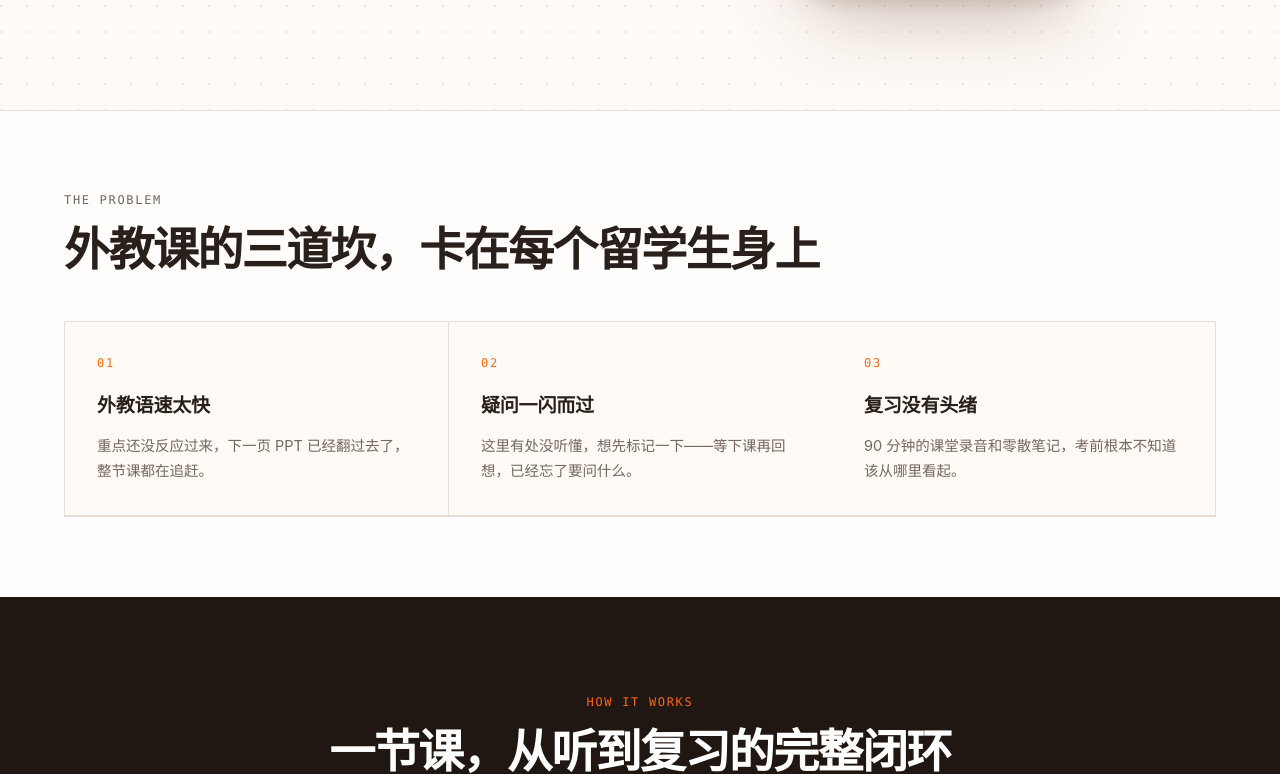
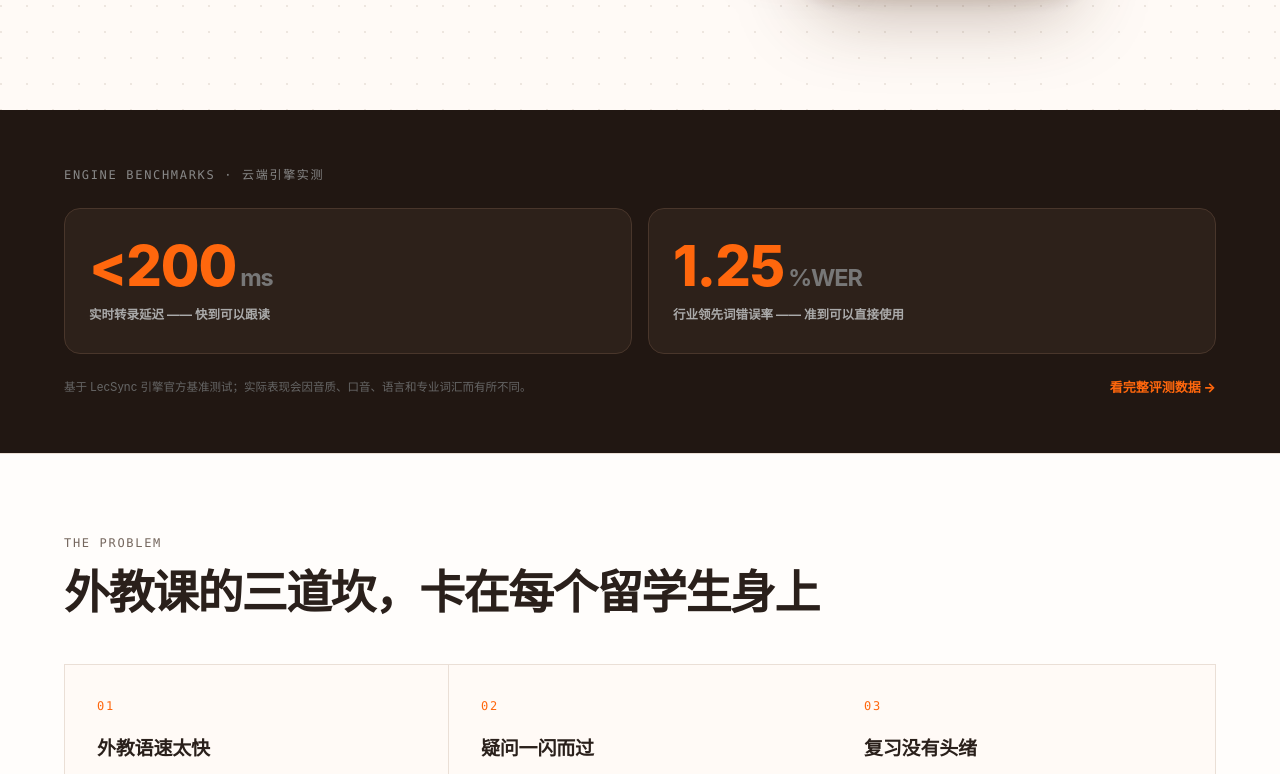
Before and after one commit to YZUSeanYan/course-companion, a React (Vite) app in the folder site/: page / in a window 1280 px wide. Shown: the part 766-1540 px from the top of the page. Built offline with nearby package versions, Linux system fonts and the light colour scheme.

Commit message:
feat: 官网展示云端引擎实测参数（首屏数据带 + 功能页完整评测） (#62)
Co-authored-by: Seanyan <274781092+YZUSeanYan@users.noreply.github.com>

```diff
--- /dev/null
+++ b/site/src/components/site/BenchmarksSection.tsx
@@ -0,0 +1,160 @@
+import { Link } from 'react-router'
+import Reveal from './Reveal'
+
+// 云端引擎（LecSync）官方基准与质量评测数据。
+// 数字与口径来自上游引擎的公开基准页；知习经自有网关接入，客户端不内嵌任何密钥。
+
+const NOTE = '基于 LecSync 引擎官方基准测试；实际表现会因音质、口音、语言和专业词汇而有所不同。'
+
+function StatNumber({ value, unit, label, accent }: { value: string; unit?: string; label: string; accent?: string }) {
+  return (
+    <div className="rounded-2xl px-6 py-7" style={{ background: 'var(--dark-2)', border: '1px solid var(--dark-line)' }}>
+      <p style={{ fontSize: 'clamp(38px, 4.6vw, 56px)', fontWeight: 800, letterSpacing: '-0.02em', color: accent ?? '#fff', lineHeight: 1.05 }}>
+        {value}
+        {unit && <span style={{ fontSize: '0.42em', fontWeight: 700, color: '#777', marginLeft: 4 }}>{unit}</span>}
+      </p>
+      <p style={{ fontSize: 12.5, fontWeight: 700, color: '#aaa', marginTop: 10 }}>{label}</p>
+    </div>
+  )
+}
+
+/** 首页显眼数据带：两个核心数字 + 完整评测入口。 */
+export function LatencyStrip() {
+  return (
+    <section style={{ background: 'var(--dark)' }}>
+      <div className="container-x py-14">
+        <Reveal>
+          <p className="mono-label" style={{ color: '#888' }}>ENGINE BENCHMARKS · 云端引擎实测</p>
+          <div className="grid gap-4 sm:grid-cols-2 mt-6">
+            <StatNumber value="<200" unit="ms" label="实时转录延迟 —— 快到可以跟读" accent="var(--brand)" />
+            <StatNumber value="1.25" unit="%WER" label="行业领先词错误率 —— 准到可以直接使用" accent="var(--brand)" />
+          </div>
+          <div className="flex flex-wrap items-center justify-between gap-3 mt-6">
+            <p style={{ fontSize: 11.5, color: '#666' }}>{NOTE}</p>
+            <Link
+              to="/features"
+              style={{ fontSize: 13, fontWeight: 800, color: 'var(--brand)', whiteSpace: 'nowrap' }}
+            >
+              看完整评测数据 →
+            </Link>
+          </div>
+        </Reveal>
+      </div>
+    </section>
+  )
+}
+
+const TRANSLATION_CARDS = [
+  {
+    tag: '4B 对比 1.7B',
+    stat: '4.21',
+    unit: '/5',
+    label: '严重错误减半',
+    body: '998 段线上转写盲评（1–5 分）：4B 平均 4.21，1.7B 为 3.72；严重错误率从 18.2% 降到 9.9%。被评为最好的有 485 段，1.7B 只有 58 段。',
+  },
+  {
+    tag: '此前的云端链路',
+    stat: '51.9',
+    unit: '%',
+    label: '统计上打平',
+    body: '对 407 条课堂/会议段落，相对此前生产栈（云端草稿 + 可选改写）的胜率为 51.9%，p = 0.69。只对裸云端草稿时点估计为 55.7%，仍不显著。',
+  },
+  {
+    tag: '腾讯混元 Hy-MT 1.8B',
+    stat: '71.9',
+    unit: '%',
+    label: '课堂 ASR 上领先',
+    body: '通用课堂段胜率 71.9%。带上文：74.3%。带术语表：69.3%。混元在 WMT24 书面/新闻上更好——LecSync-MT 是口语专家，不是通用文学翻译模型。',
+  },
+  {
+    tag: 'Qwen3.5-2B',
+    stat: '6',
+    unit: '/6',
+    label: '六套冻结试卷全胜',
+    body: '与混元对比使用同一套六组冻结题目，覆盖课堂、上文、术语、无上文、WMT24 和多语言目标。',
+  },
+]
+
+const WIN_RATE_ROWS = [
+  { group: '课堂段落', rate: '71.9%' },
+  { group: '需要上文', rate: '74.3%' },
+  { group: '术语表', rate: '69.3%' },
+]
+
+/** 功能页完整评测区：转写性能 + 翻译质量评测（含方法论与口径说明）。 */
+export function BenchmarksSection() {
+  return (
+    <section id="benchmarks" style={{ background: 'var(--dark)' }} className="hairline-t">
+      <div className="container-x py-20">
+        <Reveal>
+          <p className="mono-label" style={{ color: '#888' }}>BENCHMARKS · 云端引擎实测</p>
+          <h2 className="display mt-4" style={{ fontSize: 'clamp(30px, 4.4vw, 50px)', color: '#fff' }}>
+            快到可以跟读，
+            <br />
+            准到可以直接使用。
+          </h2>
+          <p className="mt-5 max-w-xl" style={{ fontSize: 15.5, lineHeight: 1.8, color: '#aaa' }}>
+            低延迟让文字紧跟说话节奏，行业领先的识别准确率让你少返工，把注意力留给正在发生的内容。
+          </p>
+        </Reveal>
+
+        <Reveal delay={0.1}>
+          <div className="grid gap-4 sm:grid-cols-2 mt-10">
+            <StatNumber value="<200" unit="ms" label="实时转录延迟" accent="var(--brand)" />
+            <StatNumber value="1.25" unit="%WER" label="行业领先词错误率" accent="var(--brand)" />
+          </div>
+          <p style={{ fontSize: 11.5, color: '#666', marginTop: 12 }}>{NOTE}</p>
+        </Reveal>
+
+        <Reveal delay={0.14}>
+          <div className="mt-16 rounded-3xl p-7" style={{ background: 'var(--dark-2)', border: '1px solid var(--dark-line)' }}>
+            <p className="mono-label" style={{ color: '#888' }}>TRANSLATION QUALITY · 云端翻译质量</p>
+            <h3 className="display mt-4" style={{ fontSize: 'clamp(22px, 3vw, 32px)', color: '#fff' }}>
+              质量结论以成对 AI 裁判为准
+            </h3>
+            <p className="mt-4" style={{ fontSize: 13.5, lineHeight: 1.9, color: '#aaa' }}>
+              裁判：Gemini 3.8 Flash，正反双判，冻结的课堂与会议试卷；生产对比取自 LecSync 线上流量的 407 段。
+              除特别注明外，以下结果均为 1.7B 模型。
+            </p>
+            <div className="grid gap-4 sm:grid-cols-2 xl:grid-cols-4 mt-7">
+              {TRANSLATION_CARDS.map((card) => (
+                <div key={card.tag} className="rounded-2xl p-5" style={{ background: 'var(--dark)', border: '1px solid var(--dark-line)' }}>
+                  <p style={{ fontSize: 11, fontWeight: 800, color: '#888' }}>{card.tag}</p>
+                  <p style={{ fontSize: 38, fontWeight: 800, letterSpacing: '-0.02em', color: 'var(--brand)', marginTop: 10, lineHeight: 1.05 }}>
+                    {card.stat}
+                    <span style={{ fontSize: '0.5em', color: '#777', marginLeft: 2 }}>{card.unit}</span>
+                  </p>
+                  <p style={{ fontSize: 13, fontWeight: 800, color: '#e8e8e8', marginTop: 8 }}>{card.label}</p>
+                  <p style={{ fontSize: 11.5, lineHeight: 1.8, color: '#999', marginTop: 8 }}>{card.body}</p>
+                </div>
+              ))}
+            </div>
+            <div className="mt-7 rounded-2xl overflow-hidden" style={{ border: '1px solid var(--dark-line)' }}>
+              <div className="grid grid-cols-2 px-5 py-3" style={{ background: 'rgba(255,255,255,.04)' }}>
+                <p style={{ fontSize: 11.5, fontWeight: 800, color: '#888' }}>题组</p>
+                <p style={{ fontSize: 11.5, fontWeight: 800, color: '#888' }}>LecSync-MT 胜率</p>
+              </div>
+              {WIN_RATE_ROWS.map((row) => (
+                <div key={row.group} className="grid grid-cols-2 px-5 py-3.5" style={{ borderTop: '1px solid var(--dark-line)' }}>
+                  <p style={{ fontSize: 13, fontWeight: 700, color: '#ddd' }}>{row.group}</p>
+                  <p style={{ fontSize: 13, fontWeight: 800, color: '#fff' }}>{row.rate}</p>
+                </div>
+              ))}
+            </div>
+            <p className="mt-5" style={{ fontSize: 11.5, lineHeight: 1.8, color: '#666' }}>
+              官方 BLEU 只作对外可引用的参考数字——它曾在三套冻结试卷上与裁判方向相反，因此质量结论以成对 AI 裁判为准。
+            </p>
+          </div>
+        </Reveal>
+
+        <Reveal delay={0.18}>
+          <p className="mt-8 max-w-3xl" style={{ fontSize: 12, lineHeight: 1.9, color: '#666' }}>
+            以上为知习云端链路（云端听课与云端翻译）所用 LecSync 引擎的官方基准与质量评测数据；
+            知习经自有网关接入该引擎，客户端不内嵌任何密钥。本地离线识别为独立模型，
+            实际课堂体验会因音质、口音、语言和专业词汇而有所不同。
+          </p>
+        </Reveal>
+      </div>
+    </section>
+  )
+}
--- a/site/src/pages/Features.tsx
+++ b/site/src/pages/Features.tsx
@@ -1,5 +1,6 @@
 import Reveal from '../components/site/Reveal'
 import Waveform from '../components/site/Waveform'
+import { BenchmarksSection } from '../components/site/BenchmarksSection'
 
 /* ---------- 小插图：设备端识别 ---------- */
 function AsrIllustration() {
@@ -335,6 +336,8 @@ export default function Features() {
         </div>
       </section>
 
+      <BenchmarksSection />
+
       {SECTIONS.map((s, i) => (
         <section
           key={s.label}
--- a/site/src/pages/Home.tsx
+++ b/site/src/pages/Home.tsx
@@ -3,6 +3,7 @@ import Reveal from '../components/site/Reveal'
 import Waveform from '../components/site/Waveform'
 import PhoneMockup from '../components/site/PhoneMockup'
 import ClassroomDemo from '../components/site/ClassroomDemo'
+import { LatencyStrip } from '../components/site/BenchmarksSection'
 import { CURRENT_RELEASE, WEB_APP_URL } from '../lib/release'
 
 /* ---------- 内联 SVG 图标 ---------- */
@@ -149,6 +150,9 @@ export default function Home() {
           </Reveal>
         </div>
       </section>
+
+      {/* ============ 引擎实测数据带 ============ */}
+      <LatencyStrip />
 
       {/* ============ 痛点 ============ */}
       <section className="hairline-t" style={{ background: 'var(--surface)' }}>
```
